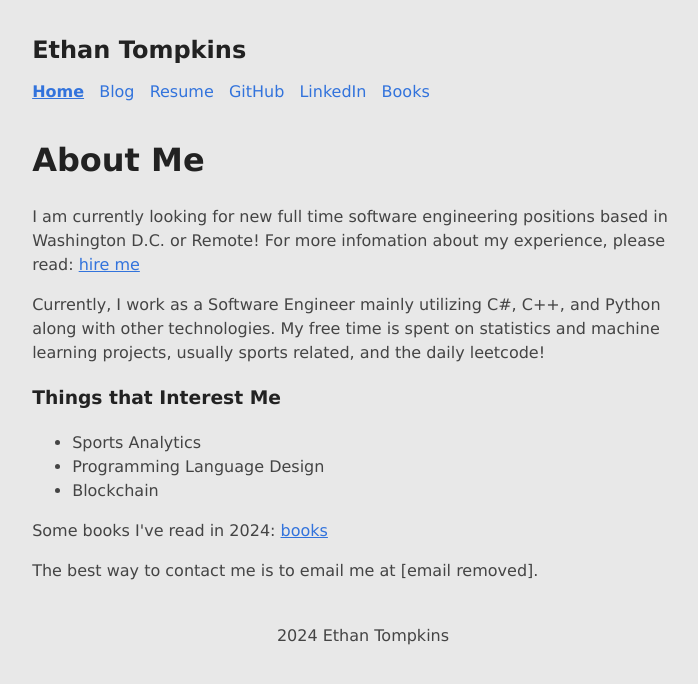
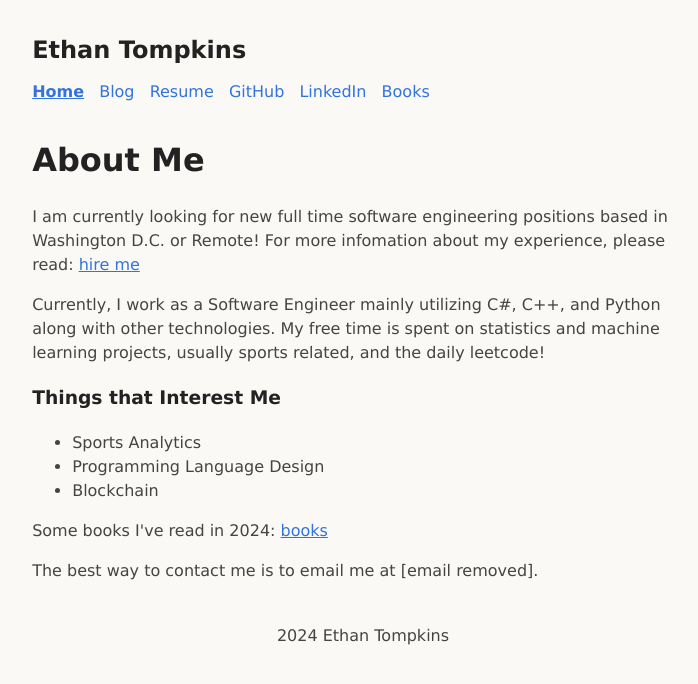
Before and after one commit to ethantompkins/ethantompkins.github.io, a Jekyll site: the page index.html, which Jekyll copies as it is, in a window 1280 px wide. Shown: the top 684 px of the page, without its empty margins (277-975 px from the left). Built offline with Jekyll 4.4.1, drawn with Linux system fonts in a browser that asks for light colours.

Commit message:
color change

```diff
--- a/assets/batman.8450471a.css
+++ b/assets/batman.8450471a.css
@@ -4,8 +4,7 @@ body {
     padding: 20px;
     max-width: 65ch;
     text-align: left;
-    /* background-color: #faf9f6; */
-    background-color: #e7e7e7ec;
+    background-color: #faf9f6;
     word-wrap: break-word;
     overflow-wrap: break-word;
     line-height: 1.5;
```
